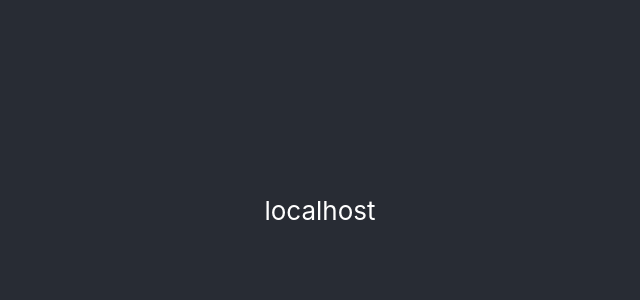
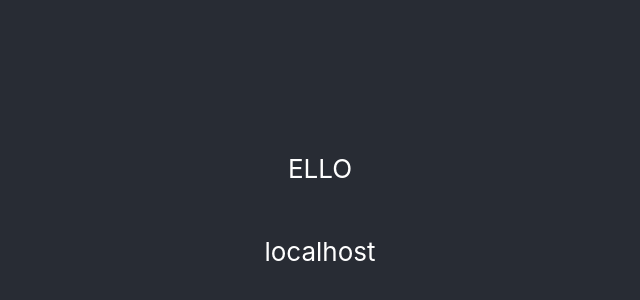
Before and after one commit to francislow/test_template, a React (Create React App) app: page / in a window 1280 px wide. Shown: the part 190-490 px from the top of the page, without its empty margins (320-960 px from the left). Built offline with nearby package versions, Linux system fonts and the light colour scheme.

Commit message:
no message

```diff
--- a/src/App.js
+++ b/src/App.js
@@ -4,6 +4,7 @@ function App() {
   return (
     <div className="App">
       <header className="App-header">
+        <p>ELLO</p>
         <p>
           {window.location.hostname}
         </p>
```
